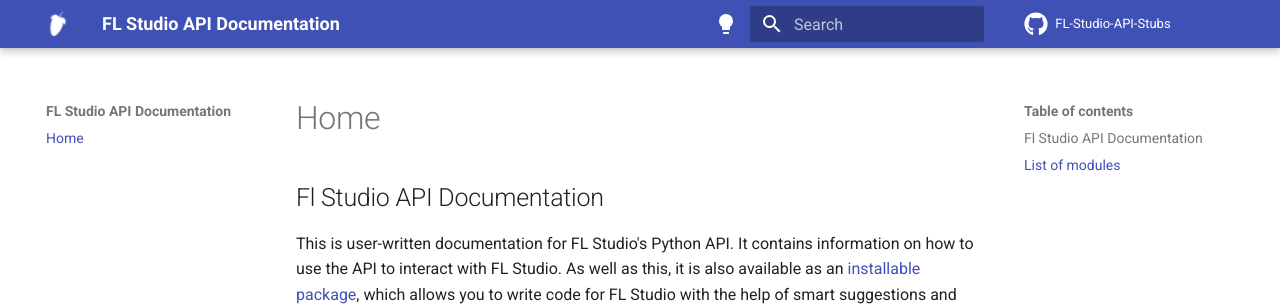
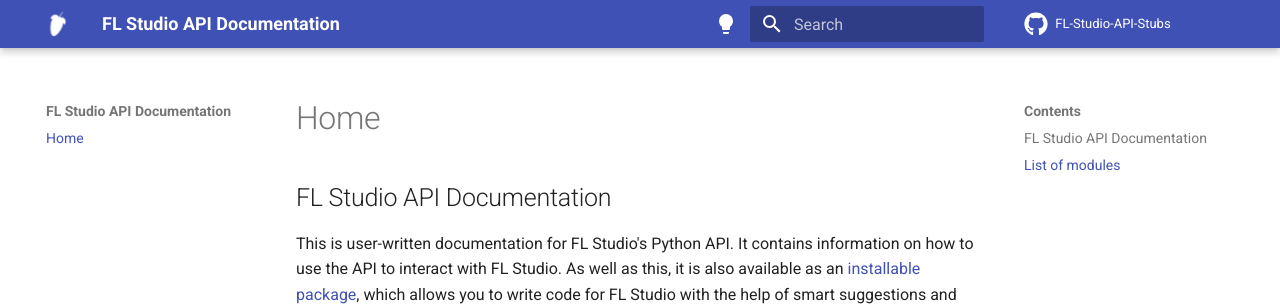
Before and after one commit to MaddyGuthridge/FL-Studio-API-Stubs, an MkDocs documentation site: the page built from docs/index.md, in a window 1280 px wide and 1381 px high. Shown: the top 306 px of the window. Built offline with MkDocs 1.6.1 and Material for MkDocs 9.7.7, drawn with Linux system fonts in a browser that asks for light colours; comment, search, counter and statistics services are not loaded.

```diff
--- a/docs/index.md
+++ b/docs/index.md
@@ -1,6 +1,6 @@
 # Home
 
-## Fl Studio API Documentation
+## FL Studio API Documentation
 
 This is user-written documentation for FL Studio's Python API. It contains information on how to use the API to interact with FL Studio. As well as this, it is also available as an [installable package](https://github.com/MiguelGuthridge/FL-Studio-API-Stubs#installation), which allows you to write code for FL Studio with the help of smart suggestions and inline documentation. Both the online documentation and the installable package use the same definitions, meaning that they share the same detailed and helpful information.
 
--- a/mkdocs.yml
+++ b/mkdocs.yml
@@ -43,6 +43,7 @@ plugins:
 
 markdown_extensions:
   - toc:
+      title: Contents
       toc_depth: 2
 
 extra_css:
```
Also changed, not shown: docs/scripts/gen_pages.py (+9 -10 lines).
